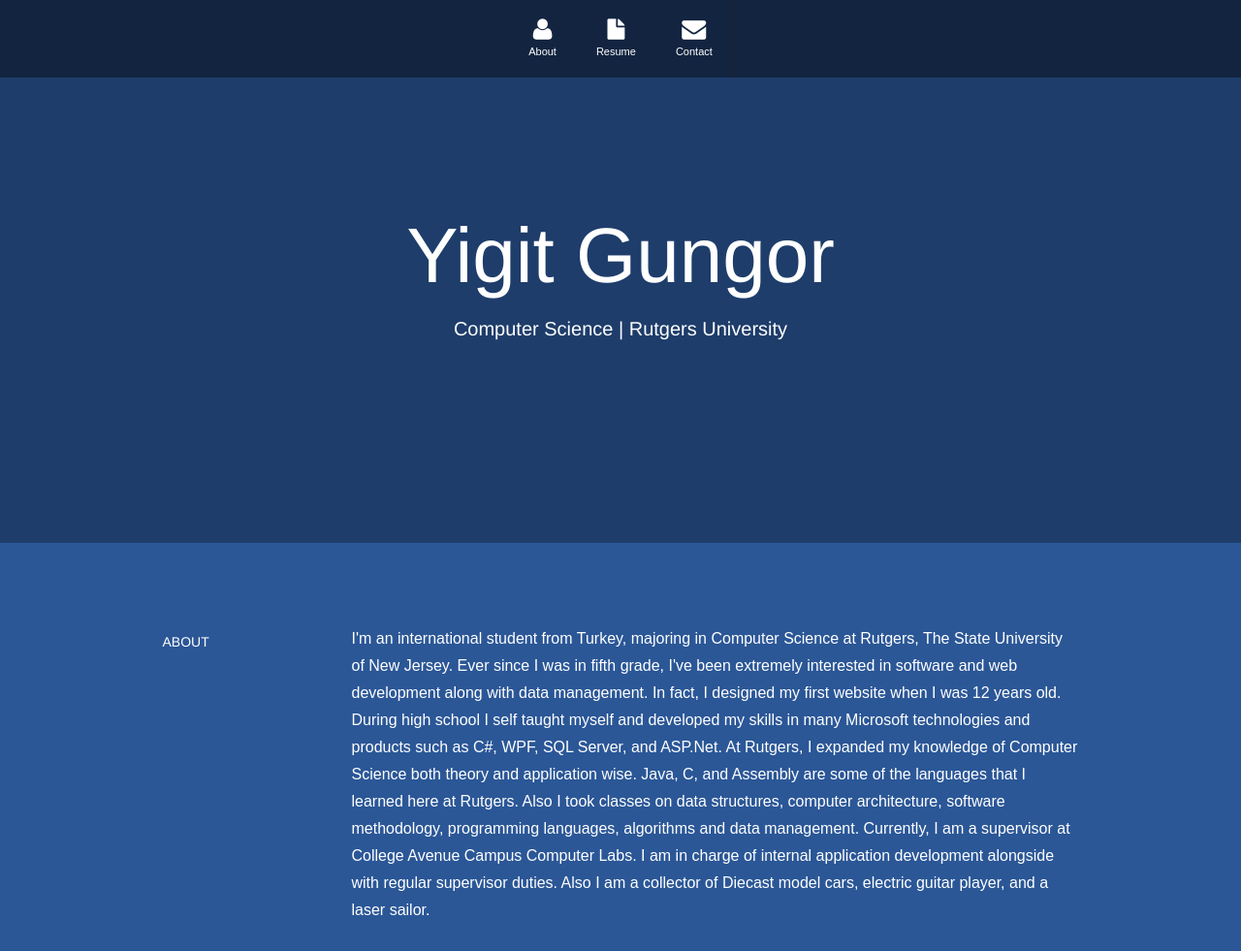
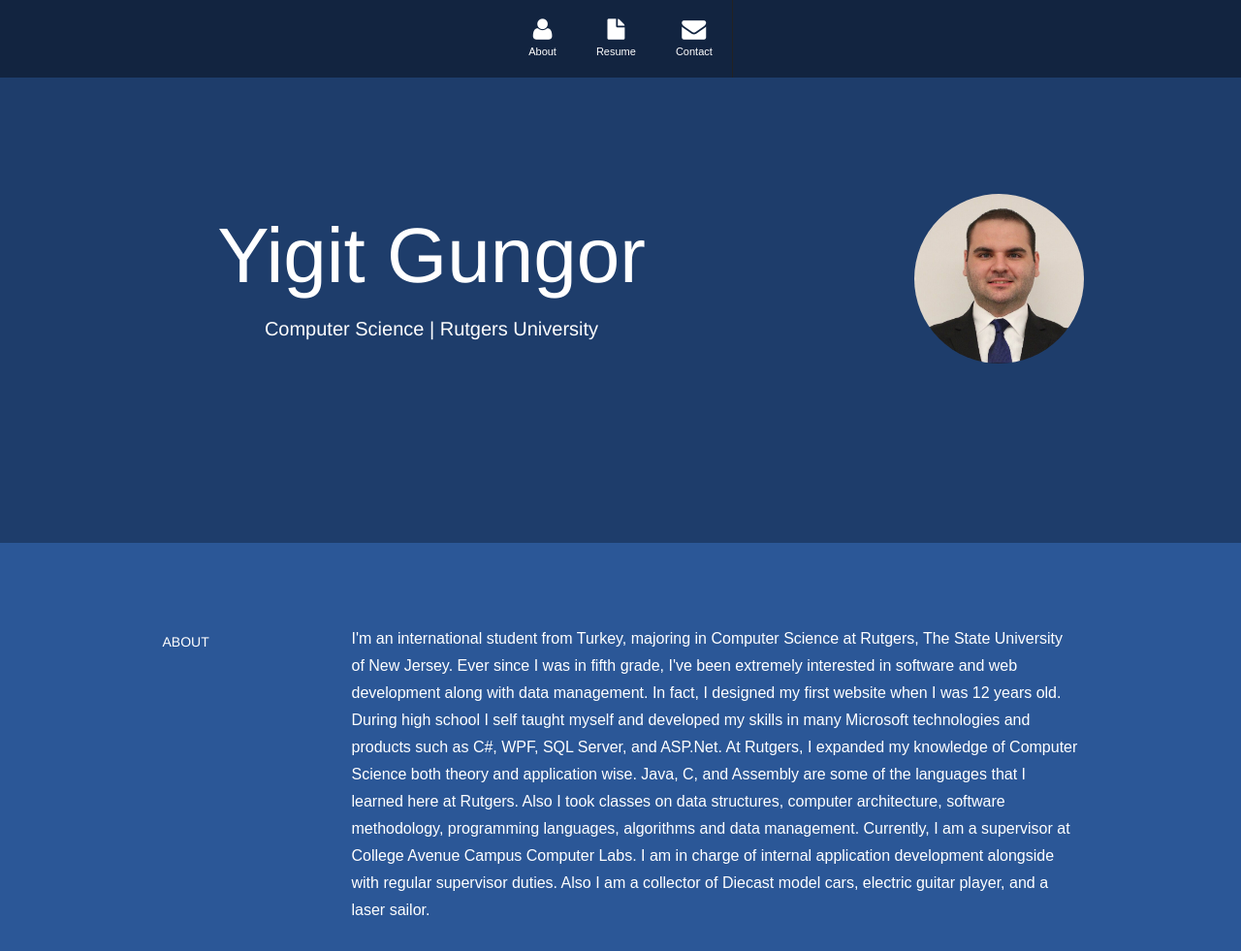
Before and after one commit to ygtgngr/gungor.github.io, a plain HTML site: page index.html in a window 1280 px wide. Shown: the top 981 px of the page at 97% size. Drawn offline with Linux system fonts and the light colour scheme.

Commit message:
image added

```diff
--- a/index.html
+++ b/index.html
@@ -46,11 +46,14 @@
 	<div id="headerwrap">
 		<div class="container">
 			<div class="row centered">
-				<div class="col-lg-12">
+				<div class="col-lg-8 col-md-8">
 					<h1>
 						Yigit Gungor
 					</h1>
 					<h3>Computer Science | Rutgers University</h3>
+				</div>
+				<div class="col-lg-4 col-md-4">
+					<img src="assets/img/yigit.jpg" style="border-radius: 50%" height=175px width=175px/>
 				</div>
 			</div>
 		</div>
```
